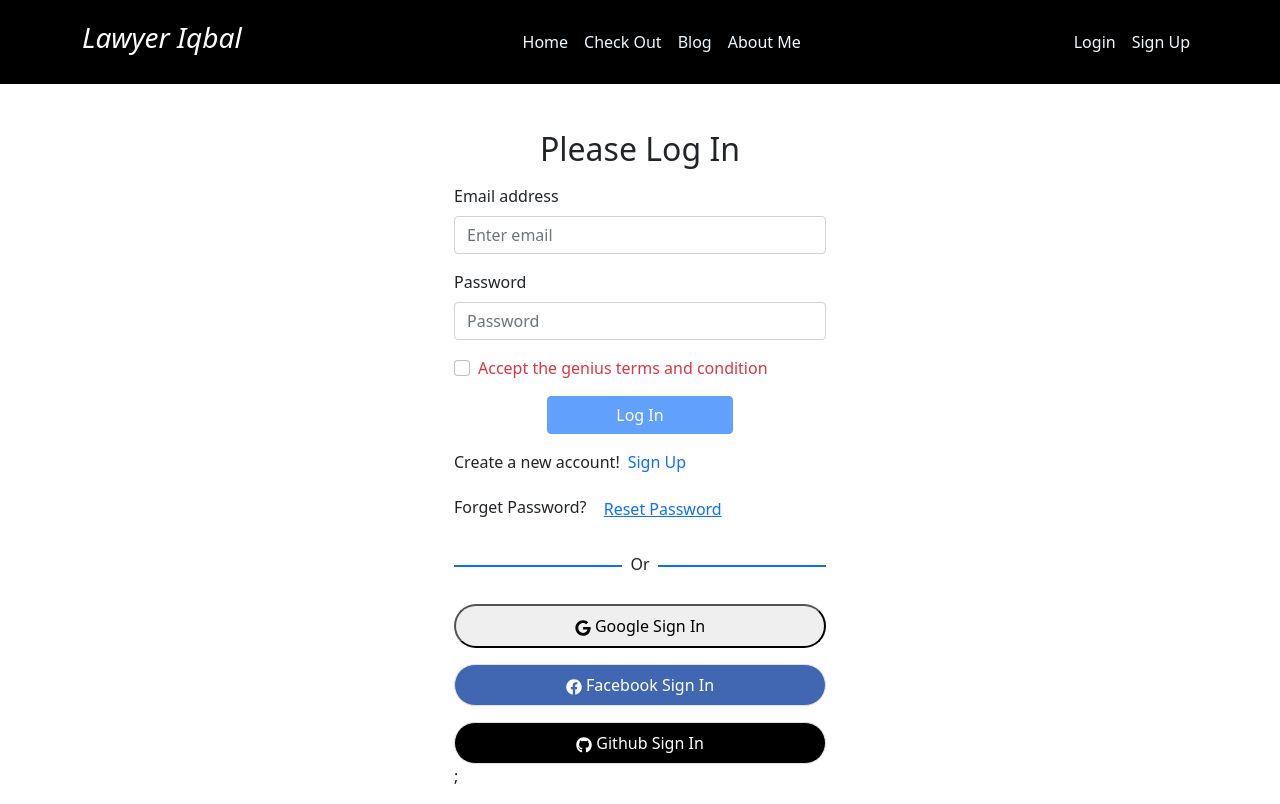
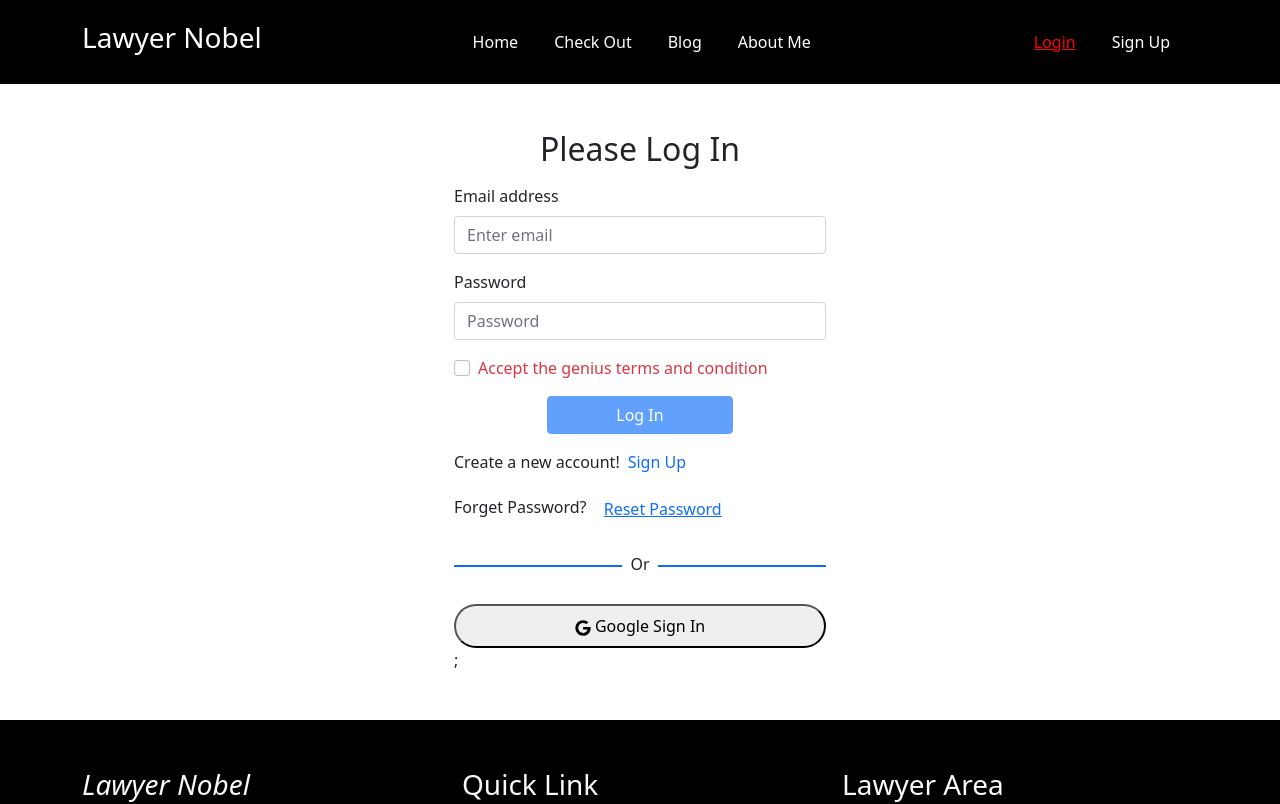
Before and after one commit to nobel7761/React-with-Firebase-Authentication---Independent-Service-Provider, a React (Create React App) app: page /login in a window 1280 px wide. Shown: the top 804 px of the page. Built offline with nearby package versions, Linux system fonts and the light colour scheme; no server answers.

Commit message:
google authentication working

```diff
--- a/public/index.html
+++ b/public/index.html
@@ -1,14 +1,12 @@
 <!DOCTYPE html>
 <html lang="en">
+
 <head>
   <meta charset="utf-8" />
   <link rel="icon" href="%PUBLIC_URL%/favicon.ico" />
   <meta name="viewport" content="width=device-width, initial-scale=1" />
   <meta name="theme-color" content="#000000" />
-    <meta
-      name="description"
-      content="Web site created using create-react-app"
-    />
+  <meta name="description" content="Web site created using create-react-app" />
   <link rel="apple-touch-icon" href="%PUBLIC_URL%/logo192.png" />
   <!--
       manifest.json provides metadata used when your web app is installed on a
@@ -24,8 +22,9 @@
       work correctly both with client-side routing and a non-root public URL.
       Learn how to configure a non-root public URL by running `npm run build`.
     -->
-    <title>React App</title>
+  <title>Lawyer Consultation</title>
 </head>
+
 <body>
   <noscript>You need to enable JavaScript to run this app.</noscript>
   <div id="root"></div>
@@ -40,4 +39,5 @@
       To create a production bundle, use `npm run build` or `yarn build`.
     -->
 </body>
+
 </html>
--- /dev/null
+++ b/src/Component/CustomLink/CustomLink.js
@@ -0,0 +1,21 @@
+import React from 'react';
+import { Link, useMatch, useResolvedPath } from 'react-router-dom';
+
+function CustomLink({ children, to, ...props }) {
+    let resolved = useResolvedPath(to);
+    let match = useMatch({ path: resolved.pathname, end: true });
+
+    return (
+        <div>
+            <Link
+                style={{ color: match ? 'red' : 'white', textDecoration: match ? "underline" : "none" }}
+                to={to}
+                {...props}
+            >
+                {children}
+            </Link>
+        </div>
+    );
+}
+
+export default CustomLink;
--- a/src/Component/Pages/About/About.js
+++ b/src/Component/Pages/About/About.js
@@ -14,7 +14,7 @@ const About = () => {
         </div>
         <div className="about-content d-md-flex d-lg-flex gap-5 align-items-center">
           <div className="about-left">
-            <h3 className="mb-4">This is Md Iqbal Hossan</h3>
+            <h3 className="mb-4">Md. Habibur Rahaman Nobel</h3>
             <p className="about-text">
               My present goal is to be a skilled full stack web developer. For
               this reason I always try to study and practice web related
--- a/src/Component/Pages/Checkout/Checkout.css
+++ b/src/Component/Pages/Checkout/Checkout.css
@@ -0,0 +1,3 @@
+.checkout{
+    height: 300px;
+}
--- a/src/Component/Pages/Checkout/Checkout.js
+++ b/src/Component/Pages/Checkout/Checkout.js
@@ -2,7 +2,7 @@ import React from "react";
 
 const Checkout = () => {
   return (
-    <div>
+    <div className="checkout">
       <h2>Checkout page</h2>
     </div>
   );
--- a/src/Component/Pages/Home/Banner/Banner.js
+++ b/src/Component/Pages/Home/Banner/Banner.js
@@ -6,13 +6,13 @@ import banner2 from "../../../../imgs/Banner-img/banner-2.jpeg";
 import banner3 from "../../../../imgs/Banner-img/banner-3.jpeg";
 const Banner = () => {
   return (
-    <section>
+    <section >
       <Carousel fade>
         <Carousel.Item className="banner-item">
           <img className="d-block w-100" src={banner1} alt="First slide" />
           <Carousel.Caption className="">
-            <h2>Car Accident</h2>
-            <p>
+            <h2 style={{ fontSize: '45px', color: 'white', fontWeight: 'bold' }}>Car Accident</h2>
+            <p style={{ fontSize: '25px', color: 'white', fontWeight: 'bold' }}>
               Accidents happen. We hear it all the time, and usually chalk it up
               to bad luck or being in the wrong place at the wrong time. But
               sometimes an accident and a resulting injury are somebody’s fault.
@@ -24,8 +24,8 @@ const Banner = () => {
           <img className="d-block w-100" src={banner2} alt="Second slide" />
 
           <Carousel.Caption>
-            <h2>Divorce</h2>
-            <p>
+            <h2 style={{ fontSize: '45px', color: 'black', fontWeight: 'bold' }}>Divorce</h2>
+            <p style={{ fontSize: '25px', color: 'black', fontWeight: 'bold' }}>
               Divorce entails the cancelation or reorganisation of the legal
               responsibilities of marriage by dissolving the bonds of marriage
               between a married couple under the rule of law of a particular
@@ -38,8 +38,8 @@ const Banner = () => {
           <img className="d-block w-100" src={banner3} alt="Third slide" />
 
           <Carousel.Caption>
-            <h2>Criminal Defence</h2>
-            <p>
+            <h2 style={{ fontSize: '45px', color: 'black', fontWeight: 'bold' }}>Criminal Defence</h2>
+            <p style={{ fontSize: '25px', color: 'black', fontWeight: 'bold' }}>
               Criminal law is the body of law that relates to crime. It
               prescribes conduct perceived as threatening, harmful, or otherwise
               endangering to the property, health, safety, and moral welfare of
--- a/src/Component/Pages/Home/Consultation/Consultation.js
+++ b/src/Component/Pages/Home/Consultation/Consultation.js
@@ -7,7 +7,7 @@ const Consultation = () => {
       id="consultation"
     >
       <h3>Call Today For A FREE Consultation</h3>
-      <h2>+88-01845-555047</h2>
+      <h2>+88-015213-20912</h2>
       <p>
         I ensure you to provide the best consultant in this area. You can easily
         reach out me by phone call.
--- a/src/Component/Pages/Login/SocialLogin/SocialLogin.js
+++ b/src/Component/Pages/Login/SocialLogin/SocialLogin.js
@@ -48,19 +48,7 @@ const SocialLogin = () => {
       >
         <FaGoogle /> Google Sign In
       </button>
-      <button
-        onClick={handleFacebookLogin}
-        style={{ background: "#4267B2" }}
-        className="d-block w-100 mt-3 py-2 text-white rounded-pill border "
-      >
-        <FaFacebook /> Facebook Sign In
-      </button>
-      <button
-        onClick={handleSignInWithGithub}
-        className="d-block w-100 mt-3 py-2 border rounded-pill bg-black text-white"
-      >
-        <FaGithub /> Github Sign In
-      </button>
+
     </div>
   );
 };
--- a/src/Component/Share/Footer/Footer.js
+++ b/src/Component/Share/Footer/Footer.js
@@ -17,20 +17,20 @@ const Footer = () => {
           <Col>
             <div className="mb-2">
               <h3>
-                <i>Lawyer Iqbal</i>
+                <i>Lawyer Nobel</i>
               </h3>
             </div>
             <div className=" under-line mb-3 bg-danger w-50"></div>
             <div className="text-secondary">
               {" "}
               <li>
-                <FaPhoneAlt></FaPhoneAlt> +880-018455-55047
+                <FaPhoneAlt></FaPhoneAlt> +88-015213-20912
               </li>
               <li className="my-2">
-                <FaEnvelopeOpen></FaEnvelopeOpen> engiqbal1999@gmail.com
+                <FaEnvelopeOpen></FaEnvelopeOpen> habiburnobel@gmail.com
               </li>
               <li>
-                <FaLocationArrow></FaLocationArrow> Begumganj, Noakhali.
+                <FaLocationArrow></FaLocationArrow> Rampura, Dhaka.
               </li>
             </div>
           </Col>
--- a/src/Component/Share/Header/Header.css
+++ b/src/Component/Share/Header/Header.css
@@ -4,9 +4,6 @@
 header{
     margin-bottom: 82px;
 }
-.nav-link{
-    color: aliceblue !important;
+a{
+    margin-right: 20px;
 }
-.nav-link:hover{
-    color: #db3636 !important;
-}
--- a/src/Component/Share/Header/Header.js
+++ b/src/Component/Share/Header/Header.js
@@ -5,6 +5,7 @@ import { Link } from "react-router-dom";
 import { useAuthState } from "react-firebase-hooks/auth";
 import auth from "../../../firebase.init";
 import { signOut } from "firebase/auth";
+import CustomLink from '../../CustomLink/CustomLink';
 
 const Header = () => {
   const [user] = useAuthState(auth);
@@ -12,7 +13,7 @@ const Header = () => {
     signOut(auth);
   };
   return (
-    <header className="">
+    <header className="header">
       <Navbar
         collapseOnSelect
         expand="lg"
@@ -24,39 +25,28 @@ const Header = () => {
         <Container>
           <Navbar.Brand as={Link} to="/">
             <h3>
-              <i>Lawyer Iqbal</i>
+              Lawyer Nobel
             </h3>
           </Navbar.Brand>
           <Navbar.Toggle aria-controls="responsive-navbar-nav" />
           <Navbar.Collapse id="responsive-navbar-nav">
             <Nav className="mx-auto">
-              <Nav.Link className="nav-link" as={Link} to="/">
-                Home
-              </Nav.Link>
-              {/* <Nav.Link as={Link} to="/services">
-                Services
-              </Nav.Link> */}
-              <Nav.Link as={Link} to="/checkout">
-                Check Out
-              </Nav.Link>
-              <Nav.Link as={Link} to="/blog">
-                Blog
-              </Nav.Link>
-              <Nav.Link as={Link} to="/about">
-                About Me
-              </Nav.Link>
+              <CustomLink className="nav-link" to="/">Home</CustomLink>
+              <CustomLink className="nav-link" to="/checkout">Check Out</CustomLink>
+              <CustomLink className="nav-link" to="/blog">Blog</CustomLink>
+              <CustomLink className="nav-link" to="/about">About Me</CustomLink>
             </Nav>
+
             <Nav>
               {user?.displayName || user?.email ? (
                 <button onClick={logOut}>Log Out</button>
               ) : (
-                <Nav.Link as={Link} to="/login">
-                  Login
-                </Nav.Link>
+                <>
+                  <CustomLink className="nav-link" to="/login">Login</CustomLink>
+                  <CustomLink className="nav-link" eventKey={2} to="/signup">Sign Up</CustomLink>
+                </>
               )}
-              <Nav.Link as={Link} eventKey={2} to="/signup">
-                Sign Up
-              </Nav.Link>
+
             </Nav>
           </Navbar.Collapse>
         </Container>
```
Also changed, not shown: src/Component/Pages/Home/Banner/Banner.css (line endings or trailing spaces). Lines whose indentation alone changed are shown as unchanged.
